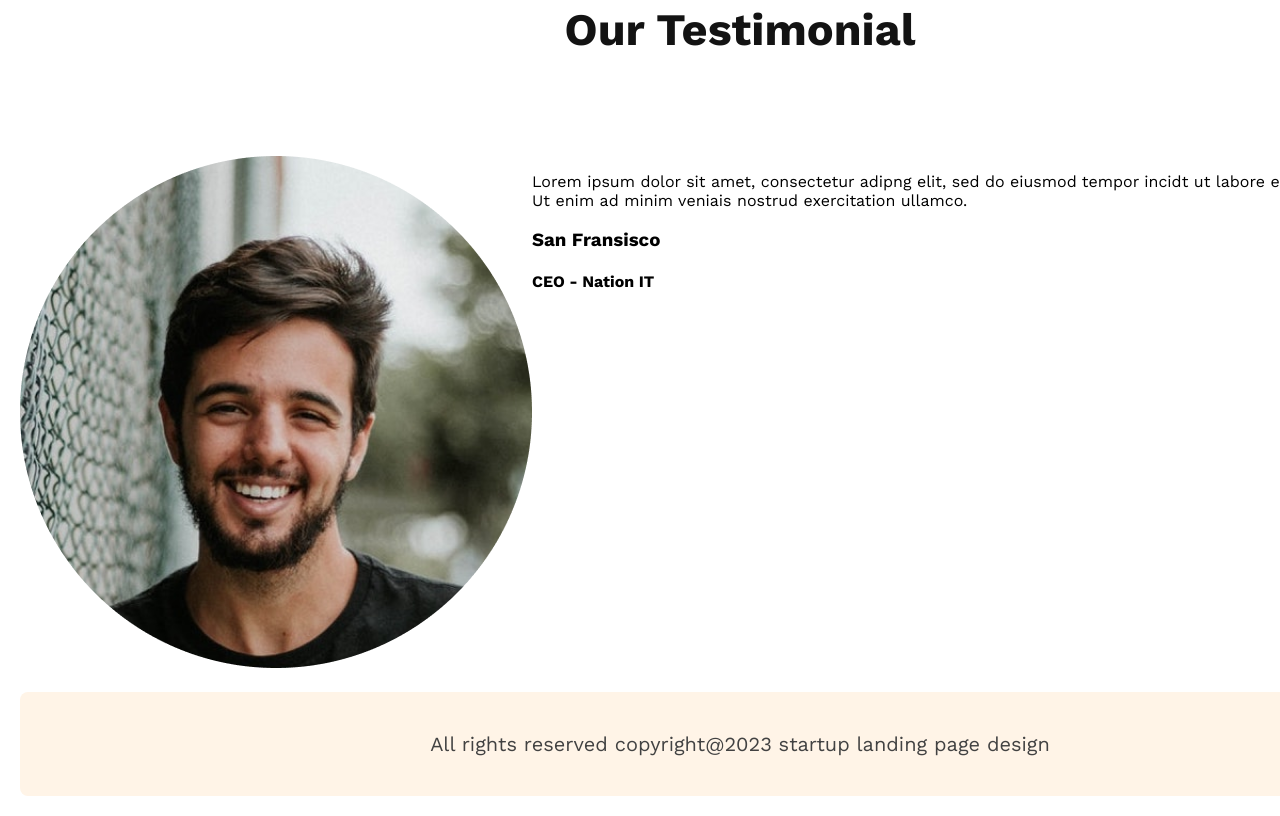
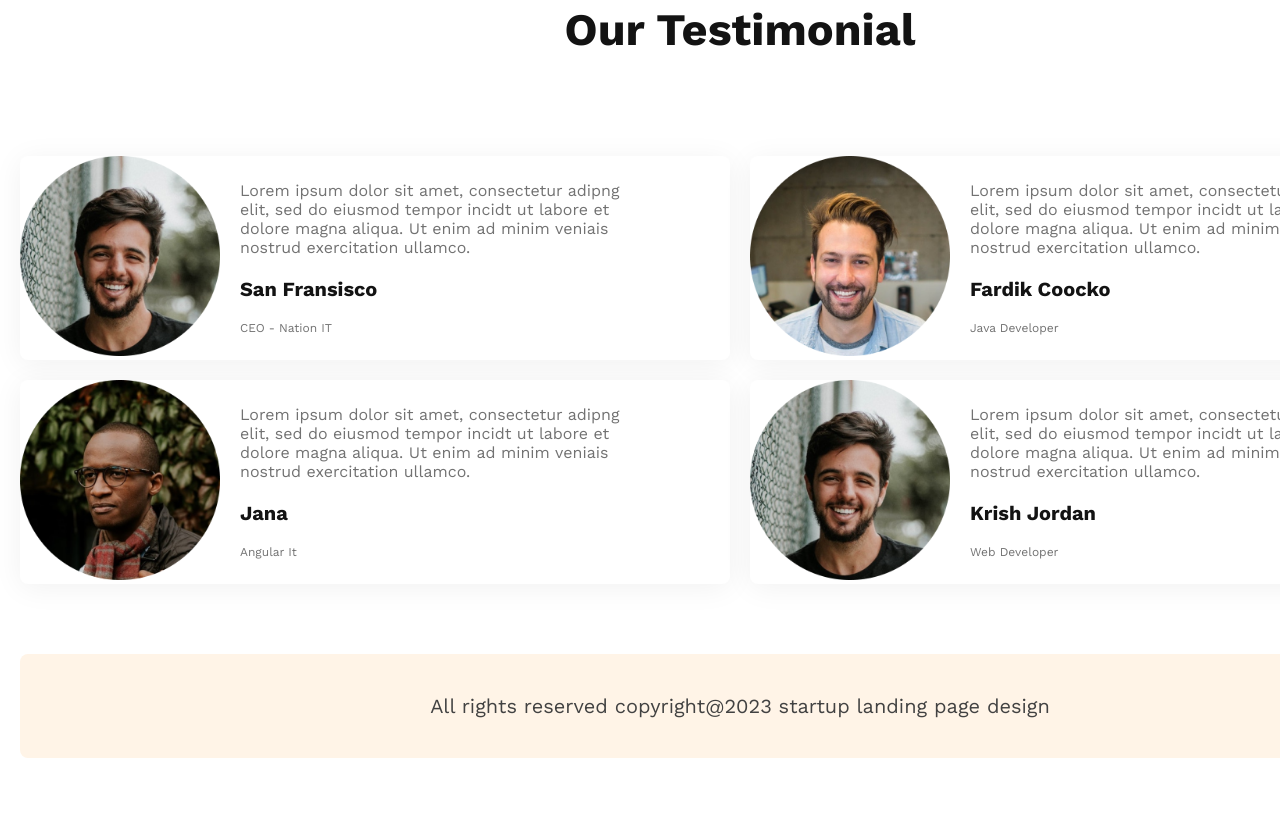
Before and after one commit to Tuhin531/g3-architects-project, a plain HTML site: page index.html in a window 1280 px wide. Shown: the part 4393-5209 px from the top of the page. After the commit the page ends 5171 px from the top, so only its background shows below. Drawn offline with nearby package versions, Linux system fonts and the light colour scheme.

Commit message:
add hover

```diff
--- a/index.html
+++ b/index.html
@@ -37,7 +37,7 @@
      </nav>
        <!-- Banner part -->
      <section>
-        <div class="container ">
+        <div class="container  ">
        <div class="banner-section">
            <div class="banner-contains">
 
@@ -46,7 +46,7 @@
 
            <button  class="btn-primary" type="button">Explore More</button>
          </div>
-           <div class="banner-photo">
+           <div class="banner-photo ">
            <img src="../images/banner.png" alt="">
          </div>
          </div>
@@ -59,8 +59,8 @@
 
 
 <!-- Feature section -->
-       <section>
-           <div class="container ">
+       <section >
+           <div class="container  ">
                <div class="feature-section">
                <div  class="feature-photo">
                 <img src="../images/team2.png" alt="">
@@ -80,7 +80,7 @@
 
        <!-- Previous Experience section -->
        <section>
-           <div class="container ">
+           <div class="container  ">
                <div class="experience-section">
             <div class="experience-contain">
                 <div class="line">
@@ -123,7 +123,7 @@
        </section>
       <!-- Fact section -->
        <section>
-           <div class="container ">
+           <div class="container  ">
            <div>
             <h1 class="fact-title"> Some Facts</h1>
             <p class="fact-description">There are many variations of passages of Lorem Ipsum available, but the majority have suffered alteration.</p>
@@ -158,7 +158,7 @@
        </section>
    <!-- Our sponspors -->
        <section>
-           <div class="container">
+           <div class="container ">
             <h1 class="sponspors-title">Our Sponspors</h1>
             <p class="sponspors-description">There are many variations of passages of Lorem Ipsum available, but the majority have suffered alteration.</p>
 
@@ -174,25 +174,56 @@
        </section>
        <!-- Our team section -->
        <section>
-        <div class="container">
+        <div class="container ">
                <h1 class="team-titel">Our Testimonial</h1>
+               <div class="team-section">
                <div class="team-detais">
                 <div class="team-photo">
                <img src="../images/player-1.png" alt="">
               </div>
-              <div>
+              <div class="team-detai">
                <p class="team-description">Lorem ipsum dolor sit amet, consectetur adipng elit, sed do eiusmod tempor incidt ut labore et dolore magna aliqua. Ut enim ad minim veniais nostrud exercitation ullamco.</p>
                <h3 class="member">San Fransisco</h3>
                <h4 class="position">CEO - Nation IT</h4>
             </div>
             </div>
+            <div class="team-detais">
+                <div class="team-photo">
+               <img src="../images/player-3.png" alt="">
+              </div>
+              <div class="team-detai">
+               <p class="team-description">Lorem ipsum dolor sit amet, consectetur adipng elit, sed do eiusmod tempor incidt ut labore et dolore magna aliqua. Ut enim ad minim veniais nostrud exercitation ullamco.</p>
+               <h3 class="member">Fardik Coocko</h3>
+               <h4 class="position">Java Developer</h4>
+            </div>
+            </div>
+            <div class="team-detais">
+                <div class="team-photo">
+               <img src="../images/player-2.png" alt="">
+              </div>
+              <div class="team-detai">
+               <p class="team-description">Lorem ipsum dolor sit amet, consectetur adipng elit, sed do eiusmod tempor incidt ut labore et dolore magna aliqua. Ut enim ad minim veniais nostrud exercitation ullamco.</p>
+               <h3 class="member">Jana</h3>
+               <h4 class="position"> Angular It</h4>
+            </div>
+            </div>
+            <div class="team-detais">
+                <div class="team-photo">
+               <img src="../images/player-1.png" alt="">
+              </div>
+              <div class="team-detai">
+               <p class="team-description">Lorem ipsum dolor sit amet, consectetur adipng elit, sed do eiusmod tempor incidt ut labore et dolore magna aliqua. Ut enim ad minim veniais nostrud exercitation ullamco.</p>
+               <h3 class="member">Krish Jordan</h3>
+               <h4 class="position">Web Developer</h4>
+            </div>
+            </div>
            </div>
-
+        </div>
        </section>
 
      </main>
      <footer>
-         <div class="container ">
+         <div class="container  ">
        <div class="footer">
         <p>All rights reserved copyright@2023 startup landing page design</p>
     </div>
--- a/style/style.css
+++ b/style/style.css
@@ -47,6 +47,12 @@ header{
     gap:34px;
     align-items: center;
 }
+.nav-menu ul :hover{
+    background-color: #FF900E;
+    border-radius: 5px;
+    padding: 5px;
+
+}
 /* Banner part */
 .banner-contains{
     text-align: center;
@@ -88,8 +94,10 @@ header{
     border-radius: 8px;
     border: 0px;
     padding: 20px 24px;
+    cursor: pointer;
 
 }
+
 
 /* Feature Seaction */
 .feature-section{
@@ -309,6 +317,13 @@ font-weight: 400;
     opacity: 50%;
 }
 /* team section */
+.team-section{
+    display: grid;
+    grid-template-columns:repeat(2, 1fr);
+    gap:20px;
+    padding-bottom: 50px;
+
+}
 .team-titel{
     text-align: center;
     color:  #131313;
@@ -319,7 +334,41 @@ font-weight: 400;
 }
 .team-detais{
     display: flex;
+    align-items: center;
+    background: #FFF;
+    box-shadow: 0px 4px 30px 0px rgba(0, 0, 0, 0.06);
+    border-radius: 8px;
+
+
+
 }
+
+.team-photo img{
+    width: 200px;
+    height: 200px;
+}
+.team-detai{
+    padding-left: 20px;
+}
+.team-description{
+    width: 400px;
+    color:  #727272;
+    font-size: 16px;
+    font-weight: 400;
+}
+ .team-detais .member{
+    color:  #131313;
+    font-size: 20px;
+    font-weight: 500px;
+    width: 468px;
+
+}
+.position{
+    color:  #727272;
+    font-size: 12px;
+    font-weight: 400;
+}
+
 .footer{
 
 border-radius: 8px;
@@ -335,15 +384,11 @@ padding: 40px;
 
 }
 
-.hide{
-    display: none;
-}
-
-
 
 @media only screen and (max-width: 688px){
      .nav-title{
          font-size: 25px;
+
 
      }
      .nav-menu ul{
@@ -353,5 +398,22 @@ padding: 40px;
         font-weight: 700px;
 
 
+
+     }
+     .banner-contains{
+        width: 100%;
+
+     }
+     .banner-title{
+
+         /* padding-left: 60px; */
+        padding-left: 0px;
+         font-size: 30px;
+
+     }
+     .banner-description{
+        padding-left: 0px;
+        text-align: center;
+
      }
 }
```
